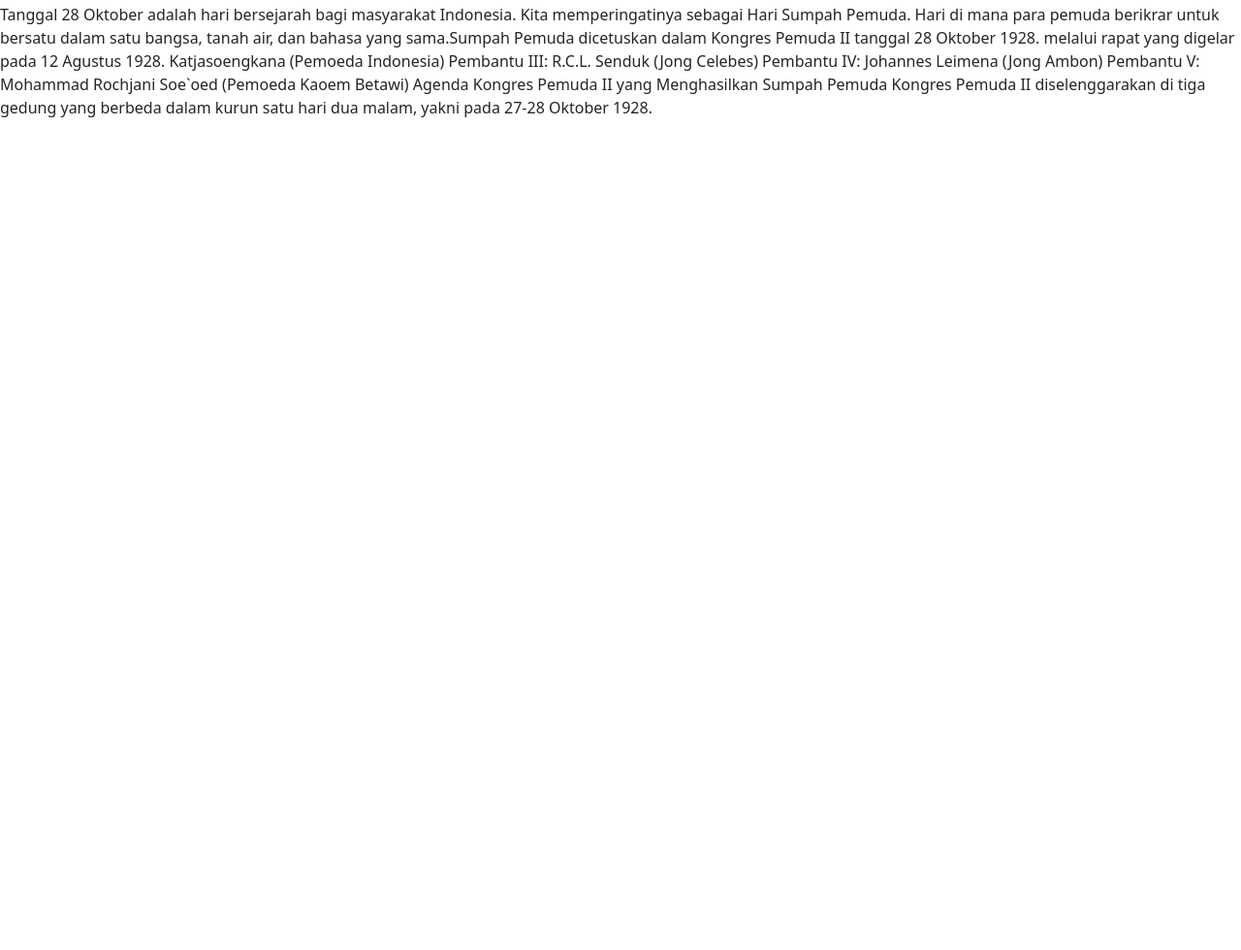
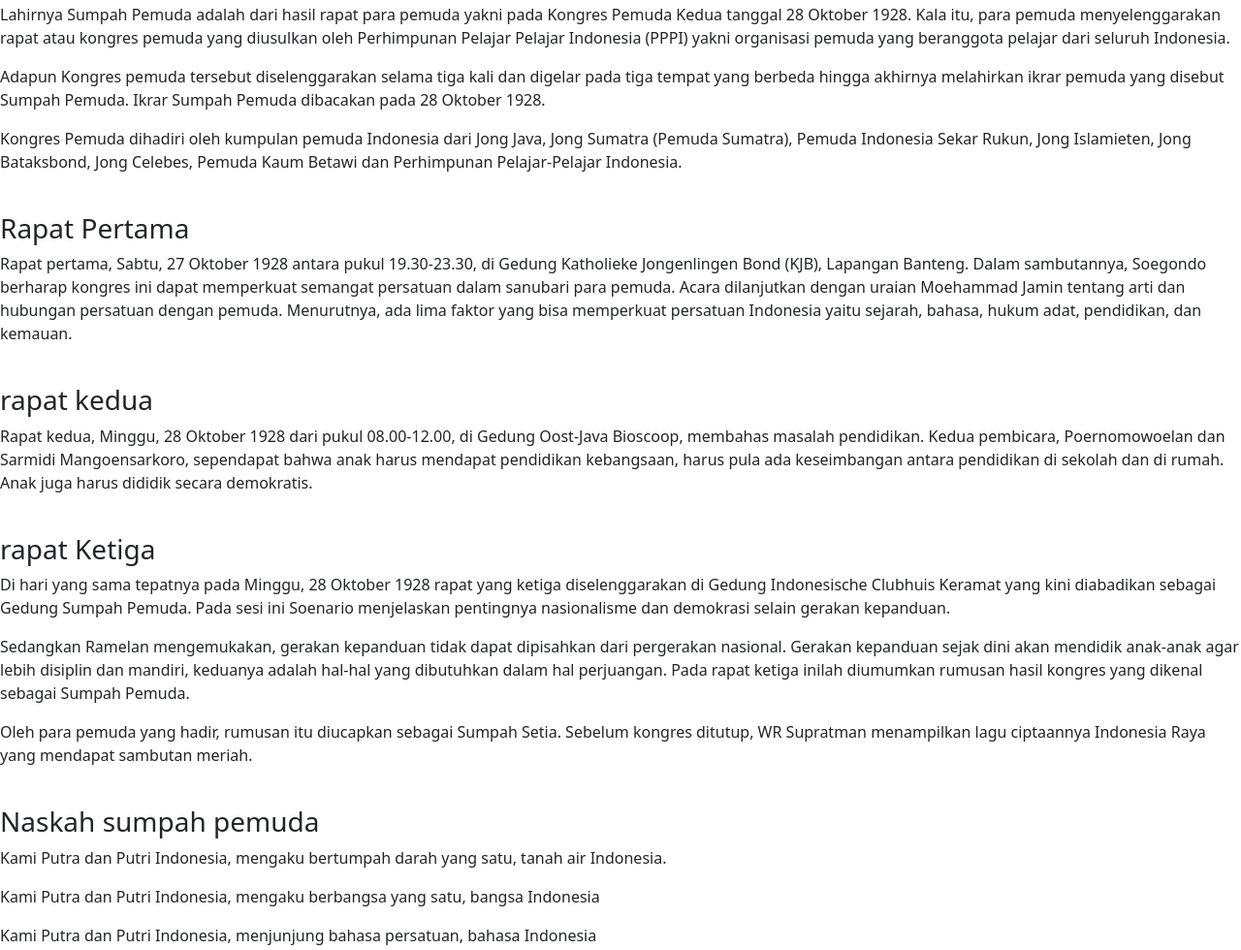
Before and after one commit to davinn23/UTS2024_DafaKevinPratama_PPLG_X-A, a plain HTML site: page UTS Sumpah Pemuda Dafa Kevin P. RPL X-A/sejarah.html in a window 1280 px wide. Shown: the part 371-1351 px from the top of the page at 97% size. Before the commit the page ends 800 px from the top, so only its background shows below. Drawn offline with nearby package versions, Linux system fonts and the light colour scheme.

Commit message:
Add files via upload

```diff
--- a/UTS Sumpah Pemuda Dafa Kevin P. RPL X-A/sejarah.html
+++ b/UTS Sumpah Pemuda Dafa Kevin P. RPL X-A/sejarah.html
@@ -31,8 +31,43 @@
 
       <h3>sejarah</h3>
       <p>
-        Tanggal 28 Oktober adalah hari bersejarah bagi masyarakat Indonesia. Kita memperingatinya sebagai Hari Sumpah Pemuda. Hari di mana para pemuda berikrar untuk bersatu dalam satu bangsa, tanah air, dan bahasa yang sama.Sumpah Pemuda dicetuskan dalam Kongres Pemuda II tanggal 28 Oktober 1928. melalui rapat yang digelar pada 12 Agustus 1928. Katjasoengkana (Pemoeda Indonesia) Pembantu III: R.C.L. Senduk (Jong Celebes) Pembantu IV: Johannes Leimena (Jong Ambon) Pembantu V: Mohammad Rochjani Soe`oed (Pemoeda Kaoem Betawi)
-        Agenda Kongres Pemuda II yang Menghasilkan Sumpah Pemuda Kongres Pemuda II diselenggarakan di tiga gedung yang berbeda dalam kurun satu hari dua malam, yakni pada 27-28 Oktober 1928.
+        Lahirnya Sumpah Pemuda adalah dari hasil rapat para pemuda yakni pada Kongres Pemuda Kedua tanggal 28 Oktober 1928. Kala itu, para pemuda menyelenggarakan rapat atau kongres pemuda yang diusulkan oleh Perhimpunan Pelajar Pelajar Indonesia (PPPI) yakni organisasi pemuda yang beranggota pelajar dari seluruh Indonesia.
       </p>
+      <p>
+        Adapun Kongres pemuda tersebut diselenggarakan selama tiga kali dan digelar pada tiga tempat yang berbeda hingga akhirnya melahirkan ikrar pemuda yang disebut Sumpah Pemuda. Ikrar Sumpah Pemuda dibacakan pada 28 Oktober 1928.
+      </p>
+      <p>
+        Kongres Pemuda dihadiri oleh kumpulan pemuda Indonesia dari Jong Java, Jong Sumatra (Pemuda Sumatra), Pemuda Indonesia Sekar Rukun, Jong Islamieten, Jong Bataksbond, Jong Celebes, Pemuda Kaum Betawi dan Perhimpunan Pelajar-Pelajar Indonesia.
+      </p><br>
+      <h3>Rapat Pertama</h3>
+      <p>
+        Rapat pertama, Sabtu, 27 Oktober 1928 antara pukul 19.30-23.30, di Gedung Katholieke Jongenlingen Bond (KJB), Lapangan Banteng. Dalam sambutannya, Soegondo berharap kongres ini dapat memperkuat semangat persatuan dalam sanubari para pemuda. Acara dilanjutkan dengan uraian Moehammad Jamin tentang arti dan hubungan persatuan dengan pemuda. Menurutnya, ada lima faktor yang bisa memperkuat persatuan Indonesia yaitu sejarah, bahasa, hukum adat, pendidikan, dan kemauan.
+      </p><br>
+      <h3> rapat kedua</h3>
+      <p>
+        Rapat kedua, Minggu, 28 Oktober 1928 dari pukul 08.00-12.00, di Gedung Oost-Java Bioscoop, membahas masalah pendidikan. Kedua pembicara, Poernomowoelan dan Sarmidi Mangoensarkoro, sependapat bahwa anak harus mendapat pendidikan kebangsaan, harus pula ada keseimbangan antara pendidikan di sekolah dan di rumah. Anak juga harus dididik secara demokratis.
+      </p><br>
+      <h3>rapat Ketiga</h3>
+      <p>
+        Di hari yang sama tepatnya pada Minggu, 28 Oktober 1928 rapat yang ketiga diselenggarakan di Gedung Indonesische Clubhuis Keramat yang kini diabadikan sebagai Gedung Sumpah Pemuda. Pada sesi ini Soenario menjelaskan pentingnya nasionalisme dan demokrasi selain gerakan kepanduan.
+      </p>
+      <p>
+        Sedangkan Ramelan mengemukakan, gerakan kepanduan tidak dapat dipisahkan dari pergerakan nasional. Gerakan kepanduan sejak dini akan mendidik anak-anak agar lebih disiplin dan mandiri, keduanya adalah hal-hal yang dibutuhkan dalam hal perjuangan. Pada rapat ketiga inilah diumumkan rumusan hasil kongres yang dikenal sebagai Sumpah Pemuda.
+      </p>
+      <p>
+        Oleh para pemuda yang hadir, rumusan itu diucapkan sebagai Sumpah Setia. Sebelum kongres ditutup, WR Supratman menampilkan lagu ciptaannya Indonesia Raya yang mendapat sambutan meriah.
+      </p><br>
+      <h3>Naskah sumpah pemuda</h3>
+      <p>
+        Kami Putra dan Putri Indonesia, mengaku bertumpah darah yang satu, tanah air Indonesia.
+      </p>
+      <P>
+        Kami Putra dan Putri Indonesia, mengaku berbangsa yang satu, bangsa Indonesia
+      </P>
+      <P>
+        Kami Putra dan Putri Indonesia, menjunjung bahasa persatuan, bahasa Indonesia
+      </P>
+      <img src="teks sumpah pemuda.webp" alt="teks sumpah pemuda">
+
   </body>
 </html>
--- a/UTS Sumpah Pemuda Dafa Kevin P. RPL X-A/style.css
+++ /dev/null
@@ -1,3 +0,0 @@
-.gambar-a {
-    align-items: center;
-}
```
Also changed, not shown: UTS Sumpah Pemuda Dafa Kevin P. RPL X-A/galeri.html (+21 -4 lines), UTS Sumpah Pemuda Dafa Kevin P. RPL X-A/index.html (+2 -1 lines), UTS Sumpah Pemuda Dafa Kevin P. RPL X-A/jong batak.webp (added), UTS Sumpah Pemuda Dafa Kevin P. RPL X-A/jong islaminten.jpg (added), UTS Sumpah Pemuda Dafa Kevin P. RPL X-A/jong java.jpg (added), UTS Sumpah Pemuda Dafa Kevin P. RPL X-A/jong sumatran.jpg (added), UTS Sumpah Pemuda Dafa Kevin P. RPL X-A/teks sumpah pemuda.webp (added).
